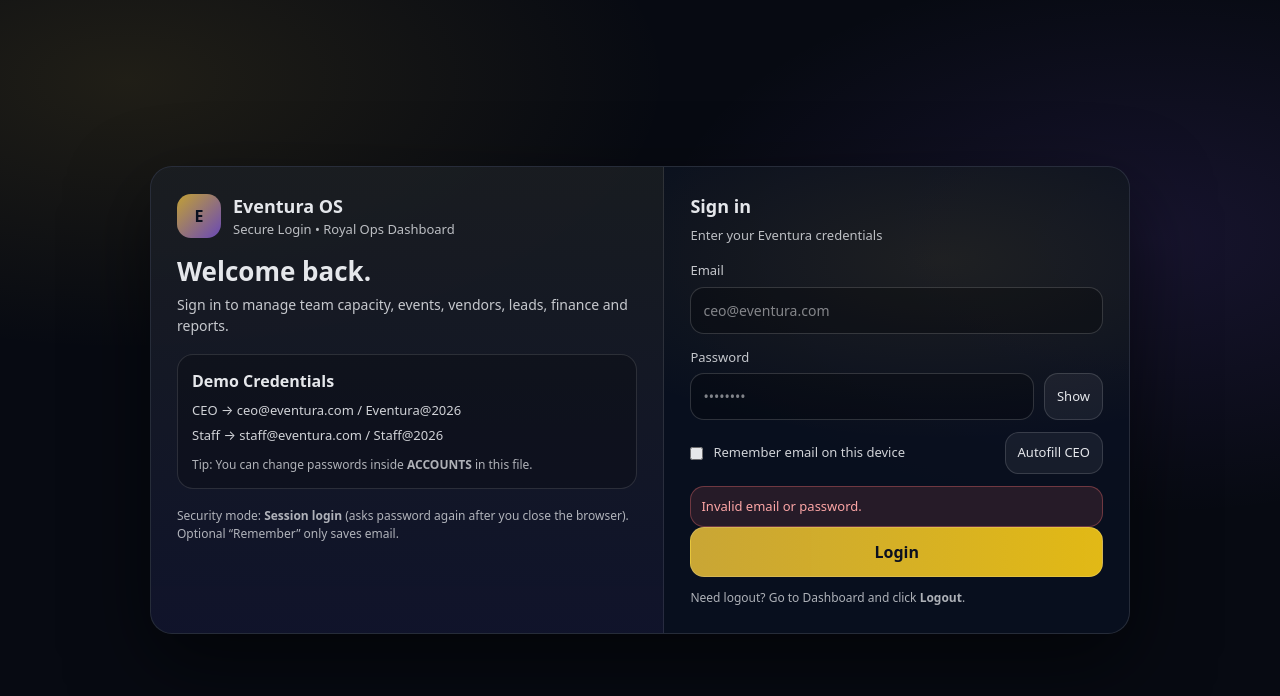
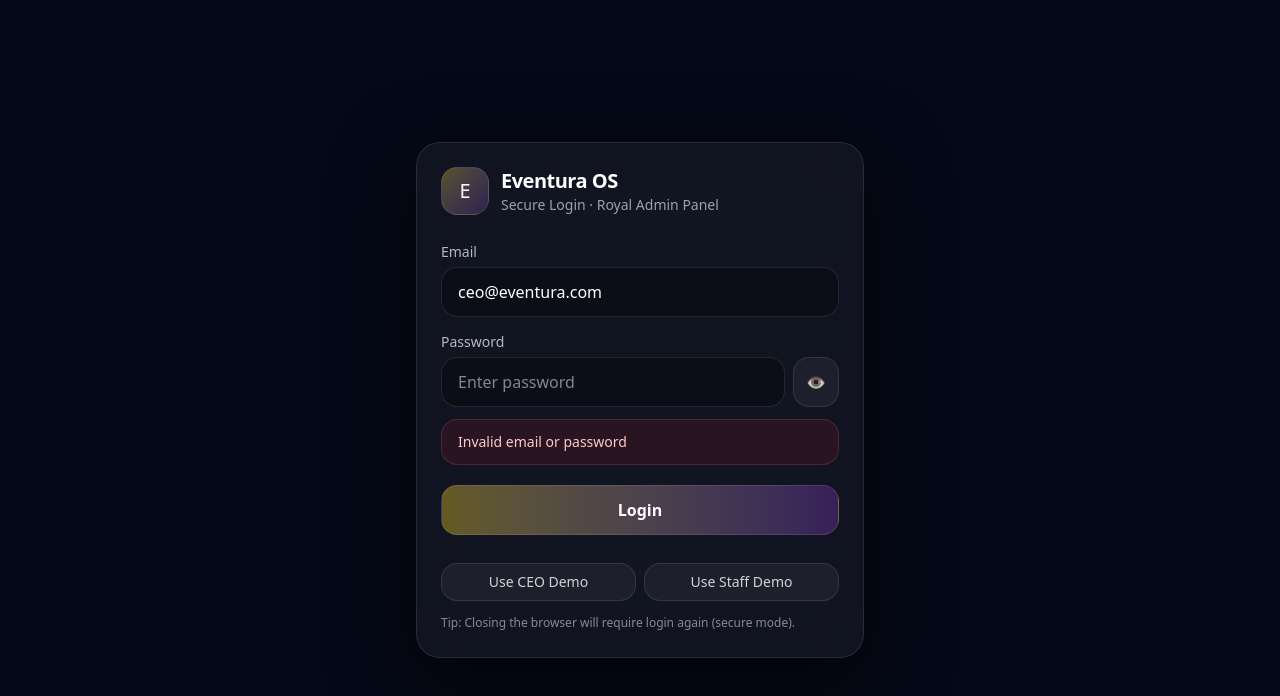
Before and after one commit to hardikvekariya799-cpu/eventura-web, a Next.js app: page /login in a window 1280 px wide. Both pictures are taken after a click on the button "Login". Shown: the top 696 px of the page. Built offline with nearby package versions, Linux system fonts and the light colour scheme.

Commit message:
Modern dashboard + premium login + always require login

```diff
--- a/app/login/page.tsx
+++ b/app/login/page.tsx
@@ -1,271 +1,105 @@
 "use client";
 
-import React, { useEffect, useMemo, useState } from "react";
+import React, { useMemo, useState } from "react";
+
+type Role = "CEO" | "Staff";
+
+const USER_KEY = "eventura-user";
+const SESSION_KEY = "eventura-session";
 
 /**
- * EVENTURA OS — Secure Login (Modern)
- * - Forces login every app open (uses sessionStorage by default)
- * - Optional "Remember on this device" toggle (uses localStorage if enabled)
- * - Hardcoded demo credentials (change anytime)
+ * ✅ Login users:
+ * - ceo@eventura.com / Eventura@2026  -> CEO
+ * - staff@eventura.com / Eventura@2026 -> Staff
  *
- * IMPORTANT: For real production, move credentials to env/database.
+ * ✅ Session storage = asks login again when browser is closed/reopened
+ * (sessionStorage clears on full close)
  */
+export default function LoginPage() {
+  const [email, setEmail] = useState("ceo@eventura.com");
+  const [password, setPassword] = useState("");
+  const [showPass, setShowPass] = useState(false);
+  const [error, setError] = useState<string | null>(null);
+  const [busy, setBusy] = useState(false);
 
-type Role = "CEO" | "Staff";
-type User = { name: string; role: Role; city: string; email: string };
-
-const SESSION_KEY = "eventura-session-user";
-const REMEMBER_KEY = "eventura-remember-user";
-
-/** ✅ CHANGE THESE PASSWORDS ANYTIME */
-const ACCOUNTS = [
-  {
-    role: "CEO" as const,
-    email: "ceo@eventura.com",
-    password: "Eventura@2026",
-    name: "Hardik Vekariya",
-    city: "Surat",
-  },
-  {
-    role: "Staff" as const,
-    email: "staff@eventura.com",
-    password: "Staff@2026",
-    name: "Eventura Staff",
-    city: "Surat",
-  },
-];
-
-function loadRemembered(): User | null {
-  if (typeof window === "undefined") return null;
-  try {
-    const raw = window.localStorage.getItem(REMEMBER_KEY);
-    if (!raw) return null;
-    return JSON.parse(raw) as User;
-  } catch {
-    return null;
-  }
-}
-
-export default function LoginPage() {
-  const [email, setEmail] = useState("");
-  const [password, setPassword] = useState("");
-
-  const [showPass, setShowPass] = useState(false);
-  const [remember, setRemember] = useState(false);
-
-  const [error, setError] = useState<string | null>(null);
-  const [capsLock, setCapsLock] = useState(false);
-
-  const hints = useMemo(
-    () => ({
-      ceo: `CEO → ceo@eventura.com / Eventura@2026`,
-      staff: `Staff → staff@eventura.com / Staff@2026`,
-    }),
+  const demo = useMemo(
+    () => [
+      { role: "CEO" as Role, email: "ceo@eventura.com", pass: "Eventura@2026" },
+      { role: "Staff" as Role, email: "staff@eventura.com", pass: "Eventura@2026" },
+    ],
     []
   );
 
-  // If user already has a session, redirect to dashboard
-  useEffect(() => {
-    if (typeof window === "undefined") return;
+  const validate = (e: string, p: string): { ok: boolean; role?: Role } => {
+    const normalized = e.trim().toLowerCase();
+    const match = demo.find((d) => d.email === normalized && d.pass === p);
+    if (!match) return { ok: false };
+    return { ok: true, role: match.role };
+  };
 
-    // session first (forces login again after browser close)
-    const sessionRaw = window.sessionStorage.getItem(SESSION_KEY);
-    if (sessionRaw) {
-      window.location.href = "/";
+  const login = async () => {
+    setError(null);
+    setBusy(true);
+
+    try {
+      const res = validate(email, password);
+      if (!res.ok || !res.role) {
+        setError("Invalid email or password");
+        setBusy(false);
         return;
       }
 
-    // optional remember
-    const remembered = loadRemembered();
-    if (remembered) {
-      setEmail(remembered.email);
-      setRemember(true);
-    }
-  }, []);
+      const user = {
+        name: res.role === "CEO" ? "Hardik Vekariya" : "Eventura Staff",
+        role: res.role,
+        city: "Surat",
+      };
 
-  const onSubmit = (e: React.FormEvent) => {
-    e.preventDefault();
-    setError(null);
-
-    const eClean = email.trim().toLowerCase();
-    const pClean = password;
-
-    const found = ACCOUNTS.find(
-      (a) => a.email.toLowerCase() === eClean && a.password === pClean
+      // ✅ Always ask login on new app open:
+      // Session storage token (clears on browser close)
+      sessionStorage.setItem(
+        SESSION_KEY,
+        JSON.stringify({ ok: true, ts: Date.now() })
       );
 
-    if (!found) {
-      setError("Invalid email or password.");
-      return;
+      // Keep user identity for pages (can be localStorage)
+      localStorage.setItem(USER_KEY, JSON.stringify(user));
+
+      window.location.href = "/";
+    } finally {
+      setBusy(false);
     }
-
-    const user: User = {
-      name: found.name,
-      role: found.role,
-      city: found.city,
-      email: found.email,
   };
 
-    // ✅ Force login on every app open: sessionStorage
-    window.sessionStorage.setItem(SESSION_KEY, JSON.stringify(user));
-
-    // Optional remember email/user (NOT password)
-    if (remember) {
-      window.localStorage.setItem(REMEMBER_KEY, JSON.stringify(user));
-    } else {
-      window.localStorage.removeItem(REMEMBER_KEY);
-    }
-
-    window.location.href = "/";
-  };
-
-  const shell: React.CSSProperties = {
-    minHeight: "100vh",
-    display: "grid",
-    placeItems: "center",
-    padding: 18,
-    background:
-      "radial-gradient(1200px 600px at 10% 10%, rgba(212,175,55,0.12), transparent 45%), radial-gradient(900px 500px at 90% 30%, rgba(139,92,246,0.12), transparent 55%), #070A12",
-    color: "#E5E7EB",
-    fontFamily:
-      'ui-sans-serif, system-ui, -apple-system, Segoe UI, Roboto, "Helvetica Neue", Arial',
-  };
-
-  const card: React.CSSProperties = {
-    width: "min(980px, 100%)",
-    borderRadius: 22,
-    border: "1px solid rgba(255,255,255,0.12)",
-    background: "rgba(10, 16, 32, 0.88)",
-    boxShadow: "0 30px 80px rgba(0,0,0,0.55)",
-    overflow: "hidden",
-    display: "grid",
-    gridTemplateColumns: "1.05fr 0.95fr",
-  };
-
-  const left: React.CSSProperties = {
-    padding: 26,
-    borderRight: "1px solid rgba(255,255,255,0.10)",
-    background:
-      "linear-gradient(180deg, rgba(212,175,55,0.08), rgba(139,92,246,0.06))",
-  };
-
-  const right: React.CSSProperties = {
-    padding: 26,
-    background:
-      "radial-gradient(700px 300px at 60% 20%, rgba(212,175,55,0.10), transparent 60%)",
-  };
-
-  const input: React.CSSProperties = {
-    width: "100%",
-    padding: "12px 12px",
-    borderRadius: 14,
-    border: "1px solid rgba(255,255,255,0.16)",
-    background: "rgba(0,0,0,0.25)",
-    color: "#F9FAFB",
-    outline: "none",
-    fontSize: 14,
-  };
-
-  const btn: React.CSSProperties = {
-    width: "100%",
-    padding: "12px 14px",
-    borderRadius: 14,
-    border: "1px solid rgba(255,255,255,0.16)",
-    background:
-      "linear-gradient(90deg, rgba(212,175,55,0.95), rgba(250,204,21,0.90))",
-    color: "#0B1020",
-    fontWeight: 800,
-    cursor: "pointer",
-  };
-
-  const btnGhost: React.CSSProperties = {
-    padding: "10px 12px",
-    borderRadius: 14,
-    border: "1px solid rgba(255,255,255,0.14)",
-    background: "rgba(255,255,255,0.06)",
-    color: "#E5E7EB",
-    cursor: "pointer",
-    fontSize: 13,
+  const fill = (role: Role) => {
+    const x = demo.find((d) => d.role === role)!;
+    setEmail(x.email);
+    setPassword(x.pass);
+    setError(null);
   };
 
   return (
-    <div style={shell}>
-      <div style={card}>
-        <div style={left}>
-          <div style={{ display: "flex", gap: 12, alignItems: "center" }}>
-            <div
-              style={{
-                height: 44,
-                width: 44,
-                borderRadius: 14,
-                display: "grid",
-                placeItems: "center",
-                background:
-                  "linear-gradient(135deg, rgba(212,175,55,0.9), rgba(139,92,246,0.7))",
-                color: "#0B1020",
-                fontWeight: 900,
-              }}
-            >
+    <div className="min-h-screen w-full flex items-center justify-center px-4 bg-[#050816]">
+      <div className="w-full max-w-md rounded-3xl border border-white/10 bg-white/5 shadow-[0_25px_80px_rgba(0,0,0,0.55)] backdrop-blur-xl p-6">
+        <div className="flex items-center gap-3">
+          <div className="h-12 w-12 rounded-2xl bg-gradient-to-br from-yellow-300/30 to-purple-500/20 border border-white/10 flex items-center justify-center text-xl">
             E
           </div>
           <div>
-              <div style={{ fontSize: 18, fontWeight: 900 }}>Eventura OS</div>
-              <div style={{ fontSize: 13, opacity: 0.8 }}>
-                Secure Login • Royal Ops Dashboard
+            <div className="text-white text-xl font-semibold tracking-tight">
+              Eventura OS
+            </div>
+            <div className="text-white/60 text-sm">
+              Secure Login · Royal Admin Panel
             </div>
           </div>
         </div>
 
-          <div style={{ marginTop: 18 }}>
-            <div style={{ fontSize: 26, fontWeight: 900, lineHeight: 1.1 }}>
-              Welcome back.
-            </div>
-            <div style={{ marginTop: 8, fontSize: 14, opacity: 0.85 }}>
-              Sign in to manage team capacity, events, vendors, leads, finance
-              and reports.
-            </div>
-          </div>
-
-          <div
-            style={{
-              marginTop: 18,
-              padding: 14,
-              borderRadius: 16,
-              border: "1px solid rgba(255,255,255,0.12)",
-              background: "rgba(0,0,0,0.22)",
-            }}
-          >
-            <div style={{ fontWeight: 800, marginBottom: 8 }}>
-              Demo Credentials
-            </div>
-            <div style={{ fontSize: 13, opacity: 0.9 }}>{hints.ceo}</div>
-            <div style={{ fontSize: 13, opacity: 0.9, marginTop: 6 }}>
-              {hints.staff}
-            </div>
-            <div style={{ marginTop: 10, fontSize: 12, opacity: 0.75 }}>
-              Tip: You can change passwords inside <b>ACCOUNTS</b> in this file.
-            </div>
-          </div>
-
-          <div style={{ marginTop: 18, fontSize: 12, opacity: 0.75 }}>
-            Security mode: <b>Session login</b> (asks password again after you
-            close the browser). Optional “Remember” only saves email.
-          </div>
-        </div>
-
-        <div style={right}>
-          <form onSubmit={onSubmit}>
-            <div style={{ fontSize: 18, fontWeight: 900 }}>Sign in</div>
-            <div style={{ fontSize: 13, opacity: 0.8, marginTop: 6 }}>
-              Enter your Eventura credentials
-            </div>
-
-            <div style={{ marginTop: 16 }}>
-              <div style={{ fontSize: 13, opacity: 0.85, marginBottom: 6 }}>
-                Email
-              </div>
+        <div className="mt-6 space-y-3">
+          <div>
+            <label className="text-white/70 text-sm">Email</label>
             <input
-                style={input}
+              className="mt-1 w-full rounded-2xl bg-black/30 border border-white/10 text-white px-4 py-3 outline-none focus:border-yellow-300/40"
               value={email}
               onChange={(e) => setEmail(e.target.value)}
               placeholder="ceo@eventura.com"
@@ -273,92 +107,65 @@ export default function LoginPage() {
             />
           </div>
 
-            <div style={{ marginTop: 14 }}>
-              <div style={{ fontSize: 13, opacity: 0.85, marginBottom: 6 }}>
-                Password
-              </div>
-
-              <div style={{ display: "flex", gap: 10 }}>
+          <div>
+            <label className="text-white/70 text-sm">Password</label>
+            <div className="mt-1 flex items-center gap-2">
               <input
-                  style={input}
-                  type={showPass ? "text" : "password"}
+                className="w-full rounded-2xl bg-black/30 border border-white/10 text-white px-4 py-3 outline-none focus:border-yellow-300/40"
                 value={password}
                 onChange={(e) => setPassword(e.target.value)}
-                  onKeyUp={(e) => setCapsLock((e as any).getModifierState?.("CapsLock") || false)}
-                  placeholder="••••••••"
+                placeholder="Enter password"
+                type={showPass ? "text" : "password"}
                 autoComplete="current-password"
+                onKeyDown={(e) => {
+                  if (e.key === "Enter") login();
+                }}
               />
               <button
+                className="rounded-2xl px-3 py-3 bg-white/5 border border-white/10 text-white/80 hover:text-white"
+                onClick={() => setShowPass((s) => !s)}
                 type="button"
-                  style={btnGhost}
-                  onClick={() => setShowPass((s) => !s)}
+                title="Show/Hide"
               >
-                  {showPass ? "Hide" : "Show"}
+                {showPass ? "🙈" : "👁️"}
               </button>
             </div>
-
-              {capsLock && (
-                <div style={{ marginTop: 6, fontSize: 12, opacity: 0.85 }}>
-                  ⚠ Caps Lock is ON
-                </div>
-              )}
-            </div>
-
-            <div
-              style={{
-                marginTop: 12,
-                display: "flex",
-                justifyContent: "space-between",
-                alignItems: "center",
-                gap: 10,
-                flexWrap: "wrap",
-              }}
-            >
-              <label style={{ display: "flex", gap: 10, alignItems: "center", fontSize: 13, opacity: 0.9 }}>
-                <input
-                  type="checkbox"
-                  checked={remember}
-                  onChange={(e) => setRemember(e.target.checked)}
-                />
-                Remember email on this device
-              </label>
-
-              <button
-                type="button"
-                style={btnGhost}
-                onClick={() => {
-                  setEmail("ceo@eventura.com");
-                  setPassword("Eventura@2026");
-                }}
-              >
-                Autofill CEO
-              </button>
           </div>
 
           {error && (
-              <div
-                style={{
-                  marginTop: 12,
-                  padding: 10,
-                  borderRadius: 14,
-                  border: "1px solid rgba(248,113,113,0.35)",
-                  background: "rgba(248,113,113,0.12)",
-                  color: "#FCA5A5",
-                  fontSize: 13,
-                }}
-              >
+            <div className="rounded-2xl bg-red-500/10 border border-red-400/20 text-red-200 text-sm px-4 py-3">
               {error}
             </div>
           )}
 
-            <button style={btn} type="submit" onClick={() => setError(null)}>
-              Login
+          <button
+            disabled={busy}
+            onClick={login}
+            className="mt-2 w-full rounded-2xl bg-gradient-to-r from-yellow-300/35 to-purple-500/25 border border-white/10 text-white font-semibold py-3 hover:brightness-110 disabled:opacity-60"
+          >
+            {busy ? "Logging in..." : "Login"}
           </button>
 
-            <div style={{ marginTop: 12, fontSize: 12, opacity: 0.75 }}>
-              Need logout? Go to Dashboard and click <b>Logout</b>.
+          <div className="mt-4 grid grid-cols-2 gap-2">
+            <button
+              type="button"
+              onClick={() => fill("CEO")}
+              className="rounded-2xl bg-white/5 border border-white/10 text-white/80 hover:text-white px-3 py-2 text-sm"
+            >
+              Use CEO Demo
+            </button>
+            <button
+              type="button"
+              onClick={() => fill("Staff")}
+              className="rounded-2xl bg-white/5 border border-white/10 text-white/80 hover:text-white px-3 py-2 text-sm"
+            >
+              Use Staff Demo
+            </button>
           </div>
-          </form>
+
+          <div className="text-white/50 text-xs mt-3 leading-relaxed">
+            Tip: Closing the browser will require login again (secure mode).
+          </div>
         </div>
       </div>
     </div>
```
Lines whose indentation alone changed are shown as unchanged.
